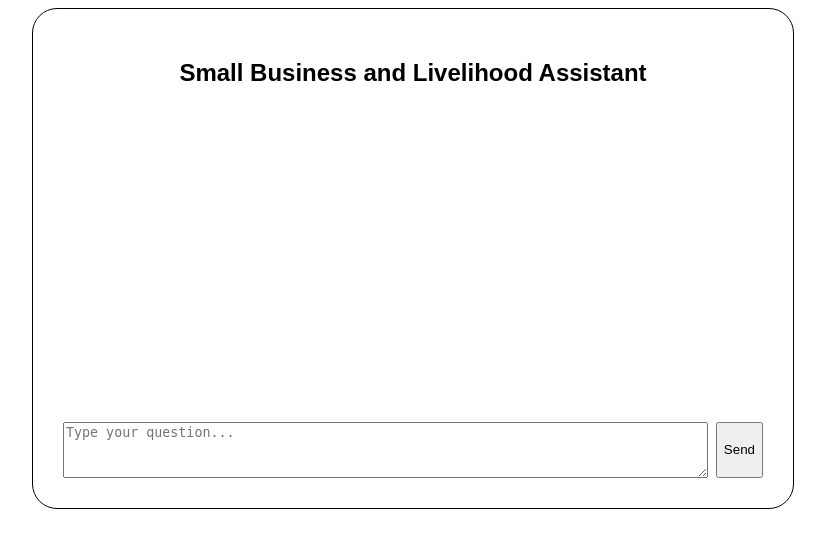
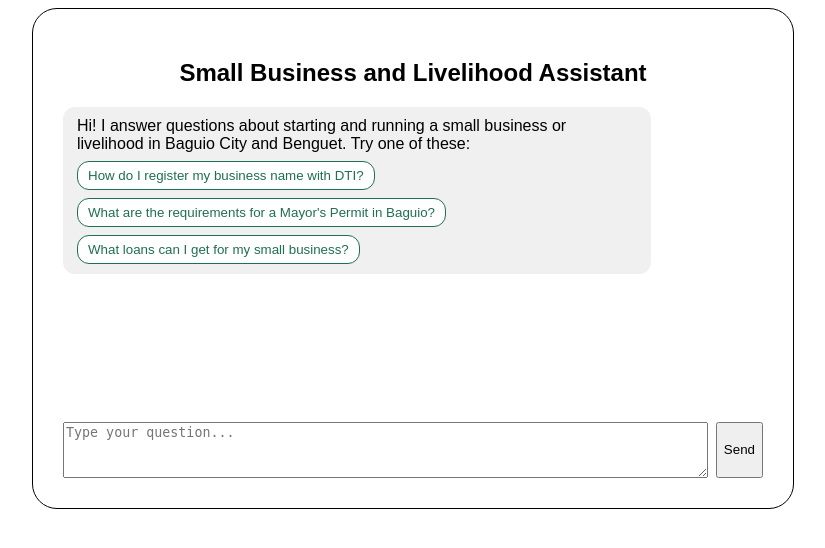
Before and after one commit to hanz-geric/sbl-chatbot, a Flask app: page / in a window 1280 px wide. Shown: the top 548 px of the page, without its empty margins (227-1052 px from the left). Run offline with Flask 3, Linux system fonts and the light colour scheme; data that the repository does not hold is empty.

Commit message:
Demo fixes: format answers, welcome examples, block double sends, search KB with the typed question
Bot answers render bold and bullet lists, the empty chat shows example
questions, Send is disabled while waiting and Enter sends. The router's
own KB query sometimes cut the question short, so the knowledge base is
now searched with the question as typed. The context cleaner also drops
section numbers and 'Source: sections' lines.

```diff
--- a/rag-service/agent.py
+++ b/rag-service/agent.py
@@ -47,6 +47,10 @@ def route(question):
         last = search_knowledge_base_directly(question)
     elif last.type == "tool" and last.name == "web_search" and not any(cue in lowered for cue in NEWS_CUES):
         last = search_knowledge_base_directly(question)
+    elif last.type == "tool" and last.name == "search_knowledge_base":
+        # The router writes its own query and sometimes cuts it short ("Mayor" for
+        # "Mayor's Permit"), so search with the user's question as typed.
+        last = search_knowledge_base_directly(question)
     if last.type != "tool":
         return None, "", []
     if last.name == "search_knowledge_base":
--- a/rag-service/app.py
+++ b/rag-service/app.py
@@ -1,4 +1,5 @@
 import json
+import re
 import secrets
 import sqlite3
 import time
@@ -7,6 +8,7 @@ from pathlib import Path
 import httpx
 import ollama
 from flask import Flask, jsonify, render_template, request, session
+from markupsafe import Markup, escape
 
 from agent import route
 from generator import NO_RESULTS_REPLY, OFF_TOPIC_REPLY, stream_answer
@@ -18,6 +20,17 @@ MAX_QUESTION_LENGTH = 500
 
 app = Flask(__name__)
 app.secret_key = SECRET_KEY
+
+
+def format_answer(text):
+    text = str(escape(text))
+    text = re.sub(r"\*\*(.+?)\*\*", r"<strong>\1</strong>", text)
+    text = re.sub(r"^[ \t]*[*-][ \t]+(.*)$", r"<li>\1</li>", text, flags=re.M)
+    text = re.sub(r"(?:<li>.*</li>\n?)+", lambda m: "<ul>" + m.group(0).replace("\n", "") + "</ul>", text)
+    return Markup(text)
+
+
+app.jinja_env.filters["answer"] = format_answer
 
 
 def get_db():
--- a/rag-service/generator.py
+++ b/rag-service/generator.py
@@ -22,6 +22,8 @@ CONTEXT:
 
 def clean_context(text):
     text = re.sub(r"\n?\(Status:[^)]*\)", "", text)
+    text = re.sub(r"\n?Source: sections [^\n]*of this knowledge base[^\n]*", "", text)
+    text = re.sub(r"^\d\d(?:\.\d+[A-Z]?)?\s+", "", text)
     text = re.sub(r"\*?\((?:VERIFIED|FOR VALIDATION|INTERVIEW-DERIVED|UNVERIFIED|PENDING|GENERAL GUIDANCE)[^)]*\)\*?", "", text)
     text = re.sub(r"\(\s*see [^)]*\)", "", text, flags=re.I)
     text = re.sub(r"\s*see \d\d(?:\.\d+[A-Z]?)*(?:(?:,\s*|,?\s*and\s+)\d\d(?:\.\d+[A-Z]?)*)*\.?", "", text, flags=re.I)
--- a/rag-service/templates/index.html
+++ b/rag-service/templates/index.html
@@ -58,6 +58,21 @@
             flex: 1;
             height: 50px;
         }
+        .text ul{
+            margin: 4px 0;
+            padding-left: 20px;
+        }
+        .example{
+            display: block;
+            margin-top: 8px;
+            padding: 6px 10px;
+            border: 1px solid #1f6f50;
+            border-radius: 12px;
+            background: white;
+            color: #1f6f50;
+            cursor: pointer;
+            text-align: left;
+        }
     </style>
 </head>
 <body>
@@ -92,9 +107,10 @@
             form.reset();
             chatbox.innerHTML += `
                 <div class="user"><div class="text">${escapeHtml(question)}</div></div>
-                <div class="bot">Thinking...</div>
+                <div class="bot">Searching the knowledge base and writing an answer. This can take up to 30 seconds...</div>
             `;
             chatbox.scrollTop = chatbox.scrollHeight;
+            sendButton.disabled = true;
 
             fetch('/ask', { method: 'post', body: formData })
                 .then(response => response.json())
@@ -102,15 +118,37 @@
                     if (data.status != 'success') {
                         document.getElementById('message').innerHTML = escapeHtml(data.message);
                     }
+                    sendButton.disabled = false;
                     loadMessages();
                 })
                 .catch(error => {
                     console.error(error);
                     document.getElementById('message').innerHTML = 'Server error';
+                    sendButton.disabled = false;
                     loadMessages();
                 });
         });
+
+        // Enter sends the question; Shift+Enter adds a new line
+        questionBox.addEventListener('keydown', function(e){
+            if (e.key == 'Enter' && !e.shiftKey) {
+                e.preventDefault();
+                if (!sendButton.disabled) askForm.requestSubmit();
+            }
+        });
+
+        // Example questions in the welcome message
+        document.getElementById('chatbox').addEventListener('click', function(e){
+            if (e.target.classList.contains('example') && !sendButton.disabled) {
+                questionBox.value = e.target.textContent;
+                askForm.requestSubmit();
+            }
+        });
     }
+
+    const askForm = document.getElementById('askForm');
+    const questionBox = askForm.querySelector('textarea');
+    const sendButton = askForm.querySelector('button');
 
     function loadMessages(){
         fetch('/messages')
--- a/rag-service/templates/messages.html
+++ b/rag-service/templates/messages.html
@@ -1,6 +1,18 @@
+{% if not messages %}
+    <div class="bot welcome">
+        <div class="text">Hi! I answer questions about starting and running a small business or livelihood in Baguio City and Benguet. Try one of these:</div>
+        <button type="button" class="example">How do I register my business name with DTI?</button>
+        <button type="button" class="example">What are the requirements for a Mayor's Permit in Baguio?</button>
+        <button type="button" class="example">What loans can I get for my small business?</button>
+    </div>
+{% endif %}
 {% for msg in messages %}
     <div class="{{ msg.role }}">
-        <div class="text">{{ msg.content }}</div>
+        {% if msg.role == "bot" %}
+            <div class="text">{{ msg.content|answer }}</div>
+        {% else %}
+            <div class="text">{{ msg.content }}</div>
+        {% endif %}
         {% if msg.role == "bot" and msg.sources %}
             <div class="sources">
                 Sources:
```
Also changed, not shown: rag-service/test_agent.py (+14 -2 lines), rag-service/test_app.py (added, +10 -0 lines), rag-service/test_generator.py (+12 -0 lines), rag-service/test_retrieval.py (+13 -0 lines), rag-service/data/chunks.json.
